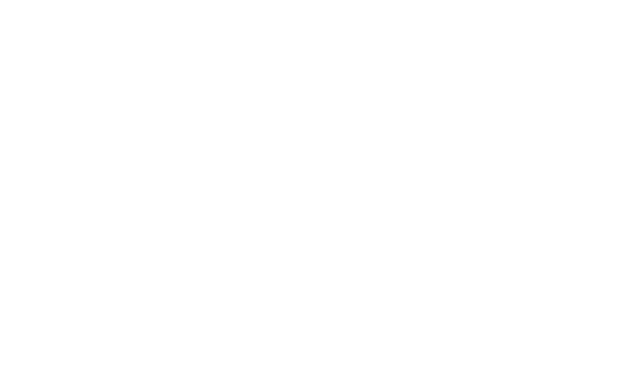
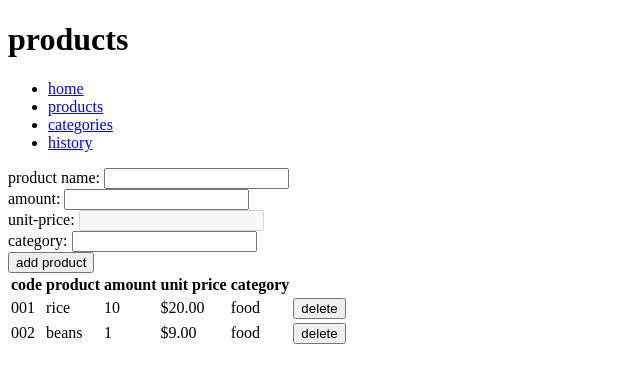
Before and after one commit to mariagerotti/pontoVendas, a plain HTML site: page products.html in a window 1280 px wide. Shown: the whole page, without its empty margins (0-640 px from the left). Drawn offline with Linux system fonts and the light colour scheme.

Commit message:
add changes

```diff
--- a/products.html
+++ b/products.html
@@ -1,11 +1,75 @@
 <!DOCTYPE html>
-<html lang="en">
-<head>
-    <meta charset="UTF-8">
-    <meta name="viewport" content="width=device-width, initial-scale=1.0">
+<html lang="pt-br">
+  <head>
+    <meta charset="UTF-8" />
+    <meta name="viewport" content="width=device-width, initial-scale=1.0" />
     <title>Document</title>
-</head>
-<body>
+  </head>
+  <body>
+    <div class="header">
+      <h1>products</h1>
+      <nav>
+        <ul>
+          <li><a href="index.html">home</a></li>
+          <li><a href="products.html">products</a></li>
+          <li><a href="categories.html">categories</a></li>
+          <li><a href="history.html">history</a></li>
+        </ul>
+      </nav>
+    </div>
 
-</body>
+    <div class="main-categories">
+      <label for="product-name">product name:</label>
+      <input type="text" name="product-name" id />
+
+      <br />
+      <label for="amount">amount:</label>
+      <input type="number" name="amount" id />
+      <br />
+      <label for="unit-price">unit-price:</label>
+      <input disabled type="number" name="unit-price" id="" />
+      <br />
+      <label for="category-data">category:</label>
+      <input list="category" id="category-data" name="add-wich-product" />
+      <datalist id="category">
+        <option value="Chocolate"></option>
+        <option value="Coconut"></option>
+        <option value="Mint"></option>
+        <option value="Strawberry"></option>
+        <option value="Vanilla"></option>
+      </datalist>
+      <br />
+      <button>add product</button>
+
+      <div class="table-categories">
+        <table>
+          <tr>
+            <th>code</th>
+            <th>product</th>
+            <th>amount</th>
+            <th>unit price</th>
+            <th>category</th>
+          </tr>
+
+          <tr>
+            <td>001</td>
+            <td>rice</td>
+            <td>10</td>
+            <td>$20.00</td>
+            <td>food</td>
+            <td><button>delete</button></td>
+          </tr>
+          <tr>
+            <td>002</td>
+            <td>beans</td>
+            <td>1</td>
+            <td>$9.00</td>
+            <td>food</td>
+            <td><button>delete</button></td>
+          </tr>
+        </table>
+        <br />
+      </div>
+    </div>
+  </body>
 </html>
```
Also changed, not shown: categories.html (+36 -6 lines), history.html (+38 -1 lines), index.html (+18 -10 lines), view-details.html (added, +11 -0 lines).
